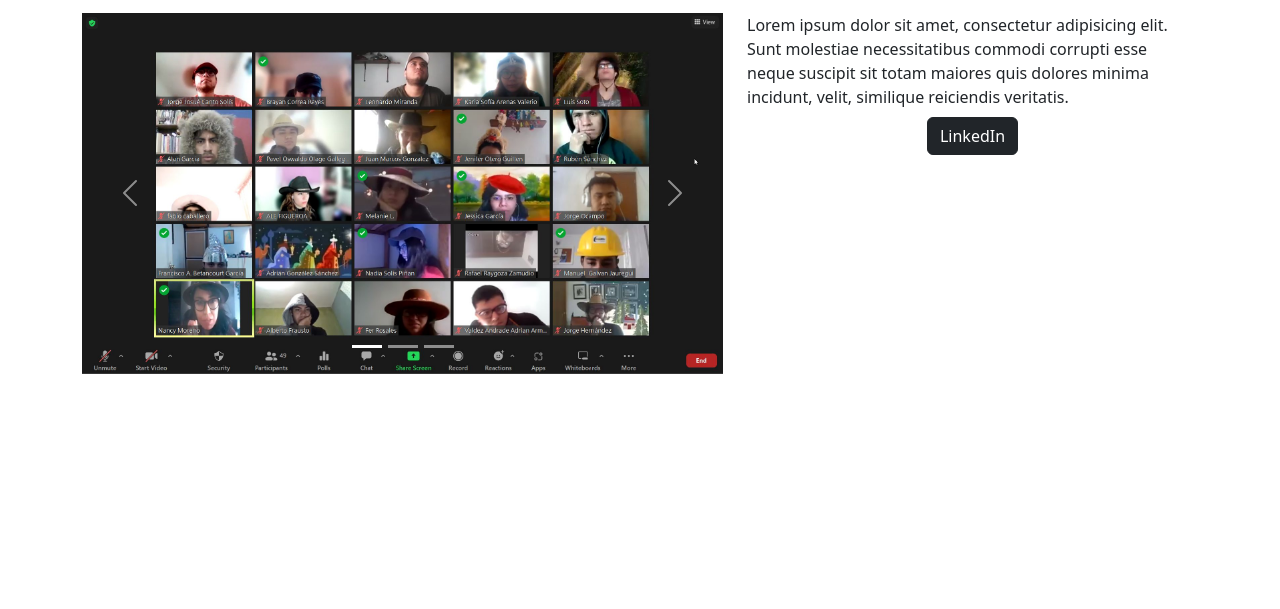
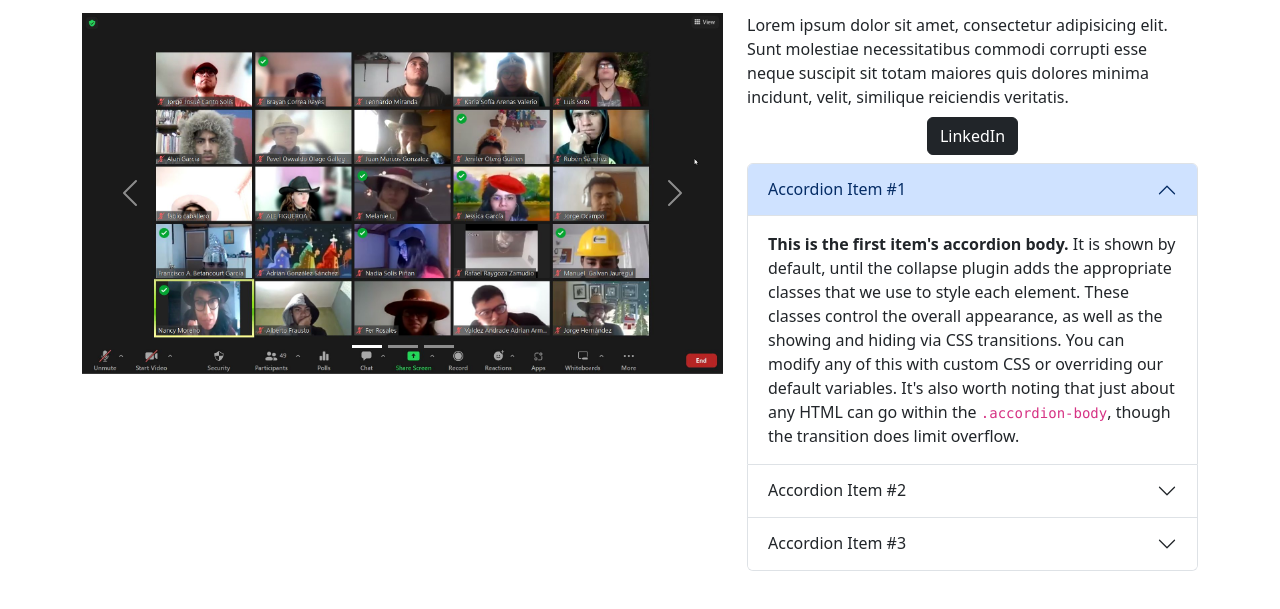
Before and after one commit to lalo090/ch22-bootstrap, a plain HTML site: page index.html in a window 1280 px wide. Shown: the part 139-748 px from the top of the page. Drawn offline with nearby package versions, Linux system fonts and the light colour scheme.

Commit message:
accordion

```diff
--- a/index.html
+++ b/index.html
@@ -151,6 +151,47 @@
               <button type="button" class="btn btn-dark my-2">LinkedIn</button>
 
           </div>
+
+            <!-- accordion -->
+            <div class="accordion" id="accordionExample">
+              <div class="accordion-item">
+                <h2 class="accordion-header" id="headingOne">
+                  <button class="accordion-button" type="button" data-bs-toggle="collapse" data-bs-target="#collapseOne" aria-expanded="true" aria-controls="collapseOne">
+                    Accordion Item #1
+                  </button>
+                </h2>
+                <div id="collapseOne" class="accordion-collapse collapse show" aria-labelledby="headingOne" data-bs-parent="#accordionExample">
+                  <div class="accordion-body">
+                    <strong>This is the first item's accordion body.</strong> It is shown by default, until the collapse plugin adds the appropriate classes that we use to style each element. These classes control the overall appearance, as well as the showing and hiding via CSS transitions. You can modify any of this with custom CSS or overriding our default variables. It's also worth noting that just about any HTML can go within the <code>.accordion-body</code>, though the transition does limit overflow.
+                  </div>
+                </div>
+              </div>
+              <div class="accordion-item">
+                <h2 class="accordion-header" id="headingTwo">
+                  <button class="accordion-button collapsed" type="button" data-bs-toggle="collapse" data-bs-target="#collapseTwo" aria-expanded="false" aria-controls="collapseTwo">
+                    Accordion Item #2
+                  </button>
+                </h2>
+                <div id="collapseTwo" class="accordion-collapse collapse" aria-labelledby="headingTwo" data-bs-parent="#accordionExample">
+                  <div class="accordion-body">
+                    <strong>This is the second item's accordion body.</strong> It is hidden by default, until the collapse plugin adds the appropriate classes that we use to style each element. These classes control the overall appearance, as well as the showing and hiding via CSS transitions. You can modify any of this with custom CSS or overriding our default variables. It's also worth noting that just about any HTML can go within the <code>.accordion-body</code>, though the transition does limit overflow.
+                  </div>
+                </div>
+              </div>
+              <div class="accordion-item">
+                <h2 class="accordion-header" id="headingThree">
+                  <button class="accordion-button collapsed" type="button" data-bs-toggle="collapse" data-bs-target="#collapseThree" aria-expanded="false" aria-controls="collapseThree">
+                    Accordion Item #3
+                  </button>
+                </h2>
+                <div id="collapseThree" class="accordion-collapse collapse" aria-labelledby="headingThree" data-bs-parent="#accordionExample">
+                  <div class="accordion-body">
+                    <strong>This is the third item's accordion body.</strong> It is hidden by default, until the collapse plugin adds the appropriate classes that we use to style each element. These classes control the overall appearance, as well as the showing and hiding via CSS transitions. You can modify any of this with custom CSS or overriding our default variables. It's also worth noting that just about any HTML can go within the <code>.accordion-body</code>, though the transition does limit overflow.
+                  </div>
+                </div>
+              </div>
+            </div>
+
       </div>
     </div>
   </div>
```
